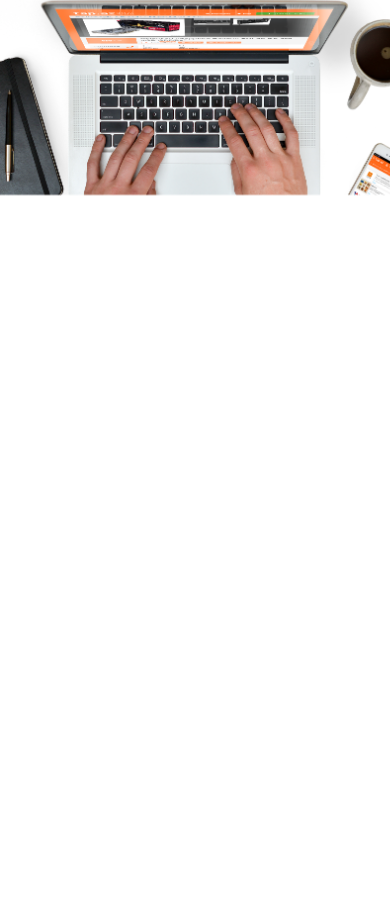
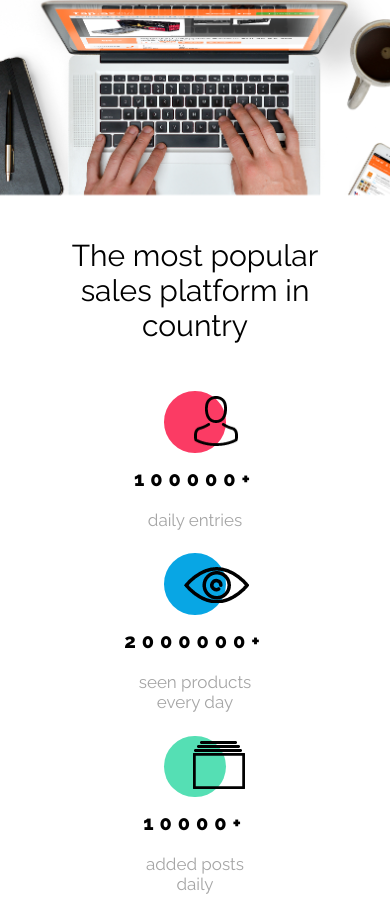
Before and after one commit to magdap1601/Responsive-Website, a website: page index.html in a window 390 px wide. Shown: the part 487-1405 px from the top of the page. Before the commit the page ends 844 px from the top, so only its background shows below. Drawn offline with nearby package versions, Linux system fonts and the light colour scheme.

Commit message:
feat: add statistic with style

```diff
--- a/index.html
+++ b/index.html
@@ -45,6 +45,30 @@
     alt="Picture shows hands working on laptop.">
  </div>
 
+ <div class="statistic container">
+  <h2 class="statistic__header">The most popular sales platform in country</h2>
+  <div class="statistic__boxes">
+    <div class="statistic__singleBox">
+      <div class="singleBox__shape singleBox__shape--pink"></div>
+      <div class="singleBox__element"></div>
+      <p class="singleBox__number">100000+</p>
+      <p class="singleBox__text">daily entries</p>
+    </div>
 
+     <div class="statistic__singleBox">
+      <div class="singleBox__shape singleBox__shape--blue"></div>
+      <div class="singleBox__element"></div>
+      <p class="singleBox__number">2000000+</p>
+      <p class="singleBox__text">seen products<br/> every day</p>
+    </div>
+
+     <div class="statistic__singleBox">
+      <div class="singleBox__shape singleBox__shape--green"></div>
+      <div class="singleBox__element"></div>
+      <p class="singleBox__number">10000+</p>
+      <p class="singleBox__text">added posts<br/> daily</p>
+    </div>
+  </div>
+ </div>
  </body>
 </html>
--- /dev/null
+++ b/scss/elements/statistic.scss
@@ -0,0 +1,118 @@
+@import "../settings/colors";
+@import "../settings/variables";
+@import "../settings/fonts";
+.statistic {
+  display: flex;
+  flex-direction: column;
+  justify-content: center;
+  align-items: center;
+  &__header {
+    font-size: 2.25rem;
+    font-weight: normal;
+
+    @include mobile {
+      width: 300px;
+      max-width: 100%;
+      text-align: center;
+      font-size: 1.875rem;
+    }
+  }
+
+  &__boxes {
+    display: flex;
+    justify-content: space-evenly;
+    width: 75%;
+    padding-top: 70px;
+    @include mobile {
+      padding-top: 0;
+      height: 550px;
+      flex-direction: column;
+      align-content: space-evenly;
+      &:first-of-type {
+        margin-top: 25px;
+      }
+    }
+  }
+  &__singleBox {
+    display: flex;
+    flex-direction: column;
+    align-items: center;
+  }
+
+  .singleBox {
+    &__number {
+      font-family: $font-main;
+      padding-top: 14px;
+      letter-spacing: 0.3725rem;
+      font-weight: 800;
+      line-height: 1.5rem;
+      font-size: 1.25rem;
+    }
+    &__text {
+      font-family: $font-main;
+      padding-top: 19px;
+      color: $color-grey;
+      text-align: center;
+      font-size: 1.0625rem;
+      line-height: 1.25rem;
+    }
+
+    &__shape {
+      width: 61.75px;
+      height: 61.75px;
+      border-radius: 50%;
+      padding-bottom: 14px;
+      &--pink {
+        background: $color-pink;
+        &::after {
+          content: "";
+          background-image: url("/assets/Person@2x.png");
+          position: relative;
+          top: 5px;
+          left: 30px;
+          display: inline-block;
+          background-size: 44px 50px;
+          width: 44px;
+          height: 50px;
+          @include mobile {
+            background-image: url("/assets/Person.png");
+          }
+        }
+      }
+      &--blue {
+        background-color: $color-primary-light;
+        &::after {
+          content: "";
+          background-image: url("/assets/Eye@2x.png");
+          position: relative;
+          top: 14px;
+          left: 20px;
+          display: inline-block;
+          background-size: 65.43px 36.5px;
+          width: 65.43px;
+          height: 36.5px;
+          @include mobile {
+            background-image: url("/assets/Eye.png");
+          }
+        }
+      }
+      &--green {
+        background: $color-green;
+        &::after {
+          content: "";
+          background-image: url("/assets/Catalog@2x.png");
+          position: relative;
+          top: 5px;
+          left: 29px;
+          display: inline-block;
+          background-size: 52px 48px;
+          width: 52px;
+          height: 48px;
+          @include mobile {
+            background-image: url("/assets/Catalog.png");
+          }
+        }
+      }
+    }
+  }
+}
--- a/scss/main.scss
+++ b/scss/main.scss
@@ -2,6 +2,7 @@
 @import "./settings/fonts";
 @import "./elements/opening.scss";
 @import "./settings/colors";
+@import "./elements/statistic.scss";
 
 .container {
   padding: 0 2rem;
--- a/scss/settings/_colors.scss
+++ b/scss/settings/_colors.scss
@@ -1,6 +1,9 @@
-$color-primary-light: #08A6E4;
-$color-primary-dark: #07ACE6;
-$color-buttonBlue-shadow: #07ACE629;
-$color-shadow-light: #07ACE629;
+$color-primary-light: #08a6e4;
+$color-primary-dark: #07ace6;
+$color-buttonBlue-shadow: #07ace629;
+$color-shadow-light: #07ace629;
 $color-shadow-dark: #00000029;
 $color-mainFont: #000000;
+$color-pink: #fb3b64;
+$color-green: #55dfb4;
+$color-grey: #a5a5a5;
--- a/scss/settings/_fonts.scss
+++ b/scss/settings/_fonts.scss
@@ -1,3 +1,3 @@
-@import url('https://fonts.googleapis.com/css2?family=Open+Sans&family=Raleway&display=swap');
-$font-main: 'Raleway';
-$font-nav: 'Open Sans';
+@import url("https://fonts.googleapis.com/css2?family=Open+Sans&family=Raleway:wght@400;800&display=swap");
+$font-main: "Raleway";
+$font-nav: "Open Sans";
```
Also changed, not shown: assets/Catalog.png (added), assets/Catalog@2x.png (added), assets/Eye.png (added), assets/Eye@2x.png (added), assets/Person.png (added), assets/Person@2x.png (added), css/main.css, 1 other file.
